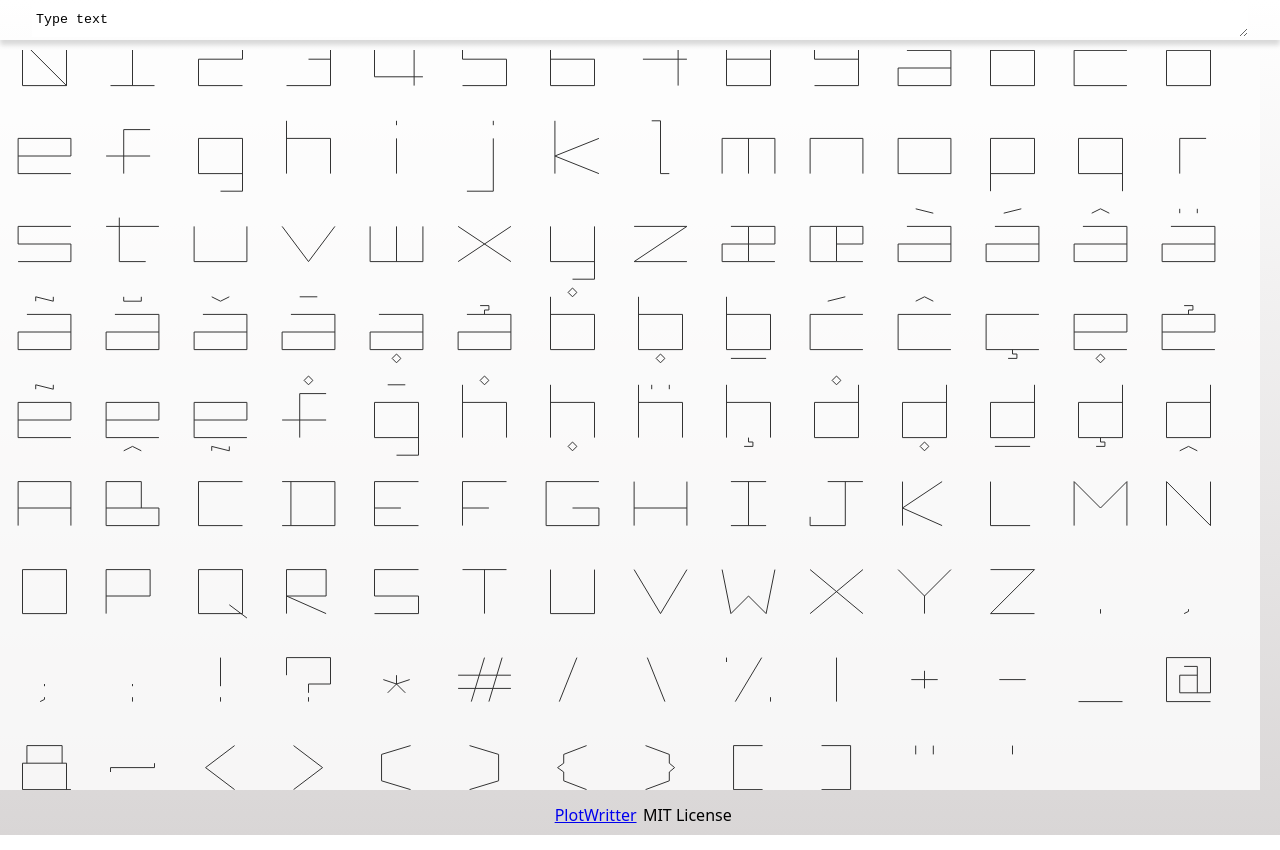
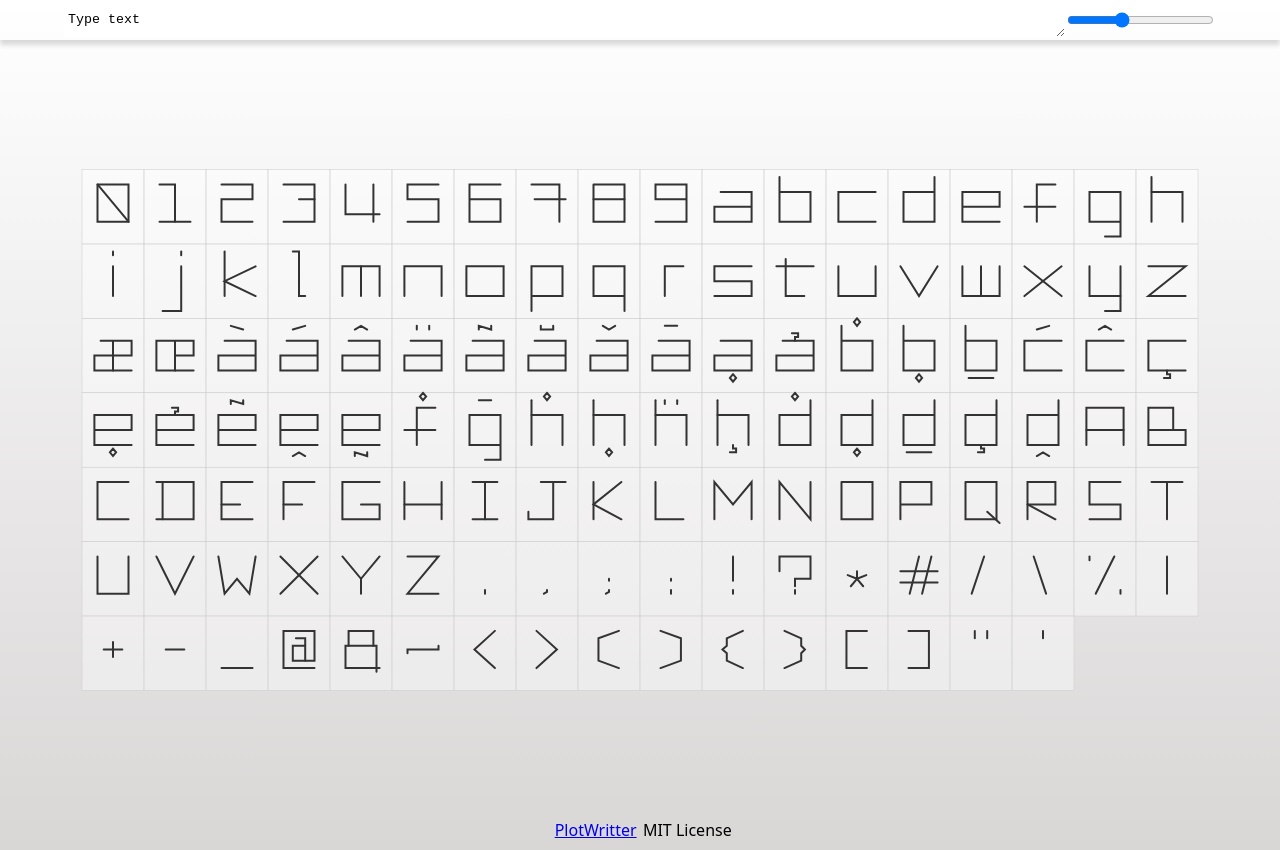
Before and after one commit to nclslbrn/plot-writer, a website built with Vite: page demo/index.html in a window 1280 px wide. Built offline with nearby package versions, Linux system fonts and the light colour scheme.

Commit message:
[demo] add a weight slider

```diff
--- a/demo/src/index.ts
+++ b/demo/src/index.ts
@@ -4,6 +4,7 @@ const app = document.getElementById("app"),
   form = document.createElement("form"),
   svg = document.createElementNS("http://www.w3.org/2000/svg", "svg"),
   input = document.createElement("textarea"),
+  inputWeight = document.createElement("input"),
   textAtLaunch = "Type text",
   glyphKeys = Array.from(Object.keys(font)).join(""),
   group = document.createElementNS("http://www.w3.org/2000/svg", "g");
@@ -11,16 +12,17 @@ const app = document.getElementById("app"),
 const update = () => {
   const userInput = input.value !== textAtLaunch ? input.value : glyphKeys,
     text = userInput.split("") as string[],
-    width = window.innerWidth - 20,
-    height = window.innerHeight - 20,
-    textSize = Math.max(54, Math.min(Math.floor(width * 0.07), 128)),
-    charPerLine = Math.floor(width / textSize),
+    width = window.innerWidth - 40,
+    height = window.innerHeight,
+    baseSize = Math.max(16, Math.min(Math.floor(width * 0.05), 264)),
+    textSize = [baseSize, baseSize * 1.2],
+    charPerLine = Math.floor(width / textSize[0]) - 2,
     nbLines = Math.ceil(text.length / charPerLine),
     margin = [
-      width / (charPerLine * textSize * 2),
-      (height - 40 - nbLines * textSize) / 2,
+      (width - charPerLine * textSize[0]) / 2,
+      (height - 40 - nbLines * textSize[1]) / 2,
     ];
-  console.log(textSize)
+  console.log(textSize);
   group.textContent = "";
 
   for (let y = 0; y < nbLines; y++) {
@@ -28,11 +30,20 @@ const update = () => {
 
     for (let x = 0; x < remainingChar; x++) {
       const char = text[y * charPerLine + x];
-      const lines = getGlyphPath(
-        char,
-        [textSize, textSize],
-        [margin[0] + x * textSize, margin[1] + y * textSize],
+      const lines = getGlyphPath(char, textSize, [
+        margin[0] + x * textSize[0],
+        margin[1] + y * textSize[1],
+      ]);
+      const rect = document.createElementNS(
+        "http://www.w3.org/2000/svg",
+        "rect",
       );
+      rect.setAttribute("x", `${margin[0] + x * textSize[0]}`);
+      rect.setAttribute("y", `${margin[1] + y * textSize[1]}`);
+      rect.setAttribute("width", `${textSize[0]}`);
+      rect.setAttribute("height", `${textSize[1]}`);
+      group.appendChild(rect);
+
       lines.map((d: string) => {
         const path = document.createElementNS(
           "http://www.w3.org/2000/svg",
@@ -48,15 +59,32 @@ const update = () => {
   svg.setAttribute("viewbox", `0 0 ${width} ${height - 40}`);
 };
 
+const updateWeight = () =>
+  group.setAttribute("stroke-width", inputWeight.value);
+
 const init = () => {
   if (app === null) return;
   form.autocomplete = "off";
+
   group.setAttribute("stroke", "#333");
+  group.setAttribute("stroke-width", "2");
+  group.setAttribute("stroke-lineoin", "round");
+  group.setAttribute("stroke-linecap", "round");
   group.setAttribute("fill", "rgba(0, 0, 0, 0)");
+
   svg.appendChild(group);
+
   input.innerText = textAtLaunch;
   input.addEventListener("change", update);
+
+  inputWeight.type = "range";
+  inputWeight.min = "1";
+  inputWeight.value = "4";
+  inputWeight.max = "10";
+  inputWeight.addEventListener("change", updateWeight);
+
   form.appendChild(input);
+  form.appendChild(inputWeight);
   app.appendChild(form);
   app.appendChild(svg);
 };
--- a/demo/style.css
+++ b/demo/style.css
@@ -16,14 +16,24 @@ body {
 	min-height: 100vh;
 }
 
+#app,
 #app form,
 footer {
 	display: flex;
-	padding: 0 2em;
+  place-items: center center;
+}
+
+#app {
+  flex-flow: column wrap;
+}
+
+#app form,
+footer {
+	flex-flow: row nowrap;
   height: 40px;
-	flex-flow: row nowrap;
-	align-items: center;
- }
+  width: 90%;
+	padding: 0 5%;
+}
 
 #app form {
   max-height: 40px;
@@ -50,8 +60,10 @@ footer p {
   border: none;
 }
 
-#app svg {
-  background: #fefefecc;
+#app svg g rect {
+  stroke: #ccc;
+  stroke-width: 0.5px;
+  fill: #fefefe66;
 }
 
 @media screen and (min-width: 900px) {
--- a/src/glyphs/lowercase.ts
+++ b/src/glyphs/lowercase.ts
@@ -448,7 +448,6 @@ const accentTable = {
 // Clone exisiting glyph and add diacritical marks
 const accented = {} as Font;
 Object.keys(accentTable).map((char) => {
-  console.log(char, accentTable[char][1])
   accented[char as keyof typeof accented] = [
     ...lowercase[accentTable[char][0] as keyof Font],
     ...accentTable[char][1].reduce((acc: Glyph, a: keyof Font) => [...acc, ...accent[a]], []),
```
